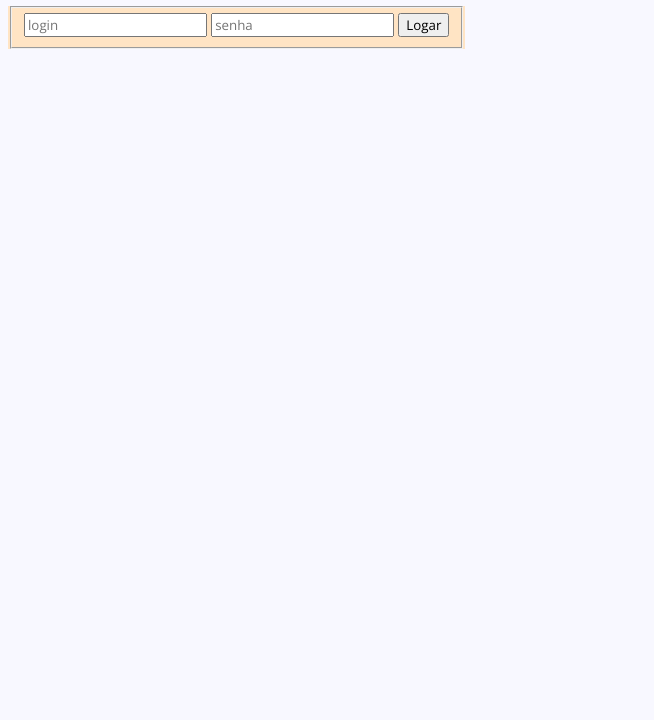
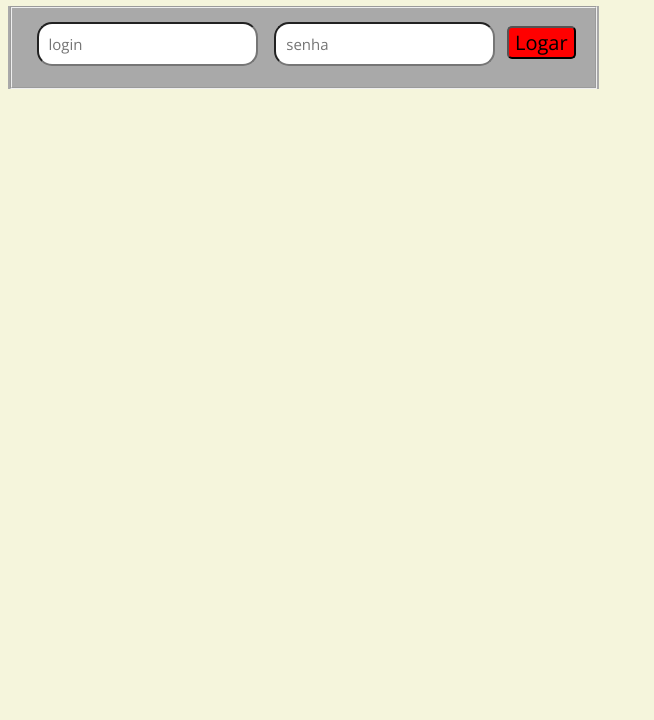
Before and after one commit to Marquesaura/app-checkin, a plain HTML site: page index.html in a window 1280 px wide. Shown: the part 80-800 px from the top of the page, without its empty margins (0-654 px from the left). Drawn offline with nearby package versions, Linux system fonts and the light colour scheme.

Commit message:
atualiza

```diff
--- a/style.css
+++ b/style.css
@@ -5,12 +5,27 @@
 }
 
 body {
-    background-color: ghostwhite;
+    background-color: beige;
     color: black;
+    justify-content: center;
 }
 
 #login-form {
     display: inline-block;
     border-color: black;
-    background-color: bisque;
+    background-color: darkgray;
+    font-size: 26px;
+    align-items: center;
 }
+input{
+    margin: 5px;
+    border-radius: 15px;
+    padding: 10px;
+    font-size: 15px;
+}
+button{
+    background-color: red;
+    border-radius: 5px;
+    font-size: 20px;
+    align-items: center;
+}
```
